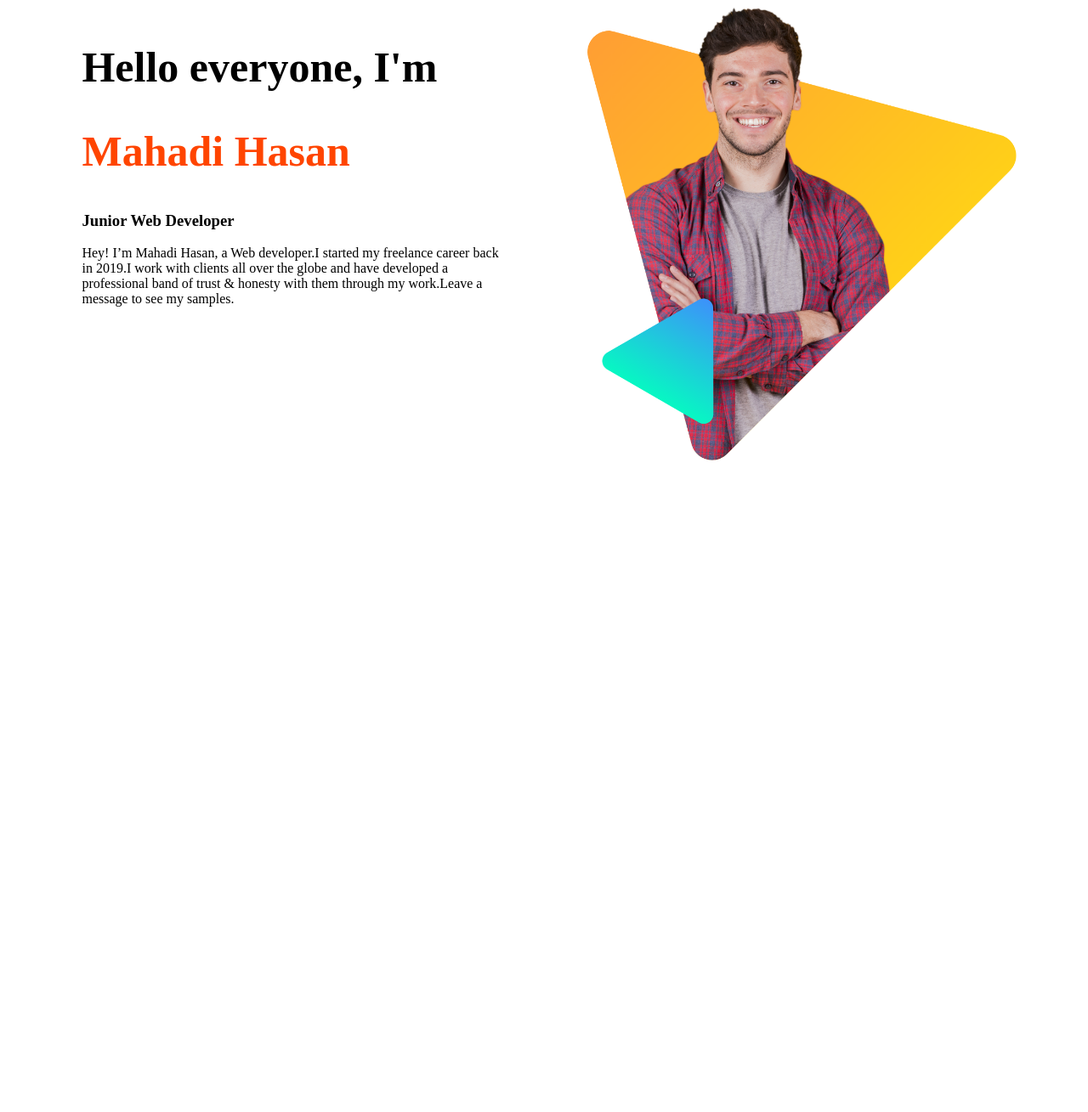
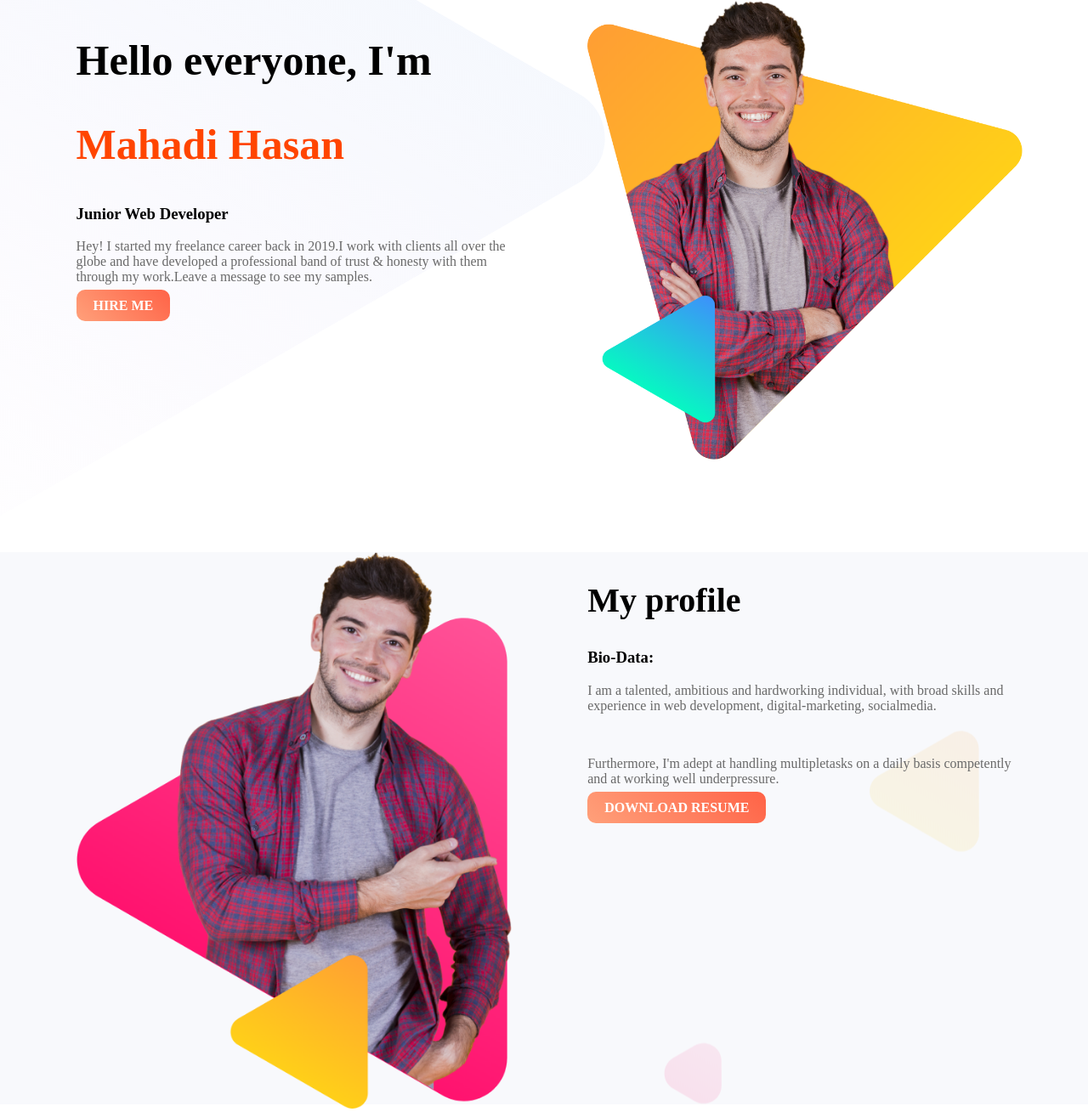
Before and after one commit to mahadihasan1555/new-portfolio1, a plain HTML site: page index.html in a window 1280 px wide. Shown: the whole page at 85% size. Before the commit the page ends 800 px from the top, so only its background shows below. Drawn offline with Linux system fonts and the light colour scheme.

Commit message:
half done

```diff
--- a/index.html
+++ b/index.html
@@ -14,21 +14,49 @@
 
 <body>
 
-    <section>
+    <section class="top-banner">
 
         <div class="half-width">
 
             <h1>Hello everyone, I'm</h1>
             <h1><span class="name-highlight">Mahadi Hasan</span></h1>
             <h3>Junior Web Developer</h3>
-            <p>Hey! I’m Mahadi Hasan, a Web developer.I started my freelance career back in 2019.I work with clients all over the globe and have developed a professional band of trust & honesty with them through my work.Leave a message to see my samples.</p>
+            <p>Hey! I started my freelance career back in 2019.I work with clients all over the globe and have developed a professional band of trust & honesty with them through my work.Leave a message to see my samples.</p>
+
+            <a class="link-button" target="_blank" href="https://www.linkedin.com/in/mahadihasan1555/">HIRE ME</a>
 
         </div>
 
         <div class="half-width">
 
-            <img src="images/peter.png" alt="">
+            <img src="images/peter.png" alt="photo">
+
         </div>
+
+    </section>
+
+    <section class="bio-area">
+
+        <div class="half-width">
+            <img src="images/peter_dream.png" alt="photo">
+
+
+        </div>
+
+        <div class="half-width">
+
+            <h2>My profile</h2>
+            <h3>Bio-Data:</h3>
+            <p>I am a talented, ambitious and hardworking individual, with broad skills and experience in web development, digital-marketing, socialmedia.</p>
+            <br>
+            <p>Furthermore, I'm adept at handling multipletasks on a daily basis competently and at working well underpressure.</p>
+
+            <a class="link-button" target="_blank" href="https://www.linkedin.com/in/mahadihasan1555/">DOWNLOAD RESUME</a>
+
+
+
+        </div>
+
 
     </section>
 
--- a/style.css
+++ b/style.css
@@ -1,8 +1,16 @@
 body{
+    margin: 0px;
     font-family: 'Roboto', ;
 }
 h1{
     font-size: 50px;
+}
+h2{
+    font-size: 40px;
+}
+
+p{
+    color: dimgray;
 }
 .name-highlight{
     color: orangered;
@@ -17,3 +25,25 @@ h1{
 .half-width img{
     width: 100%;
 }
+.top-banner{
+    background-image: url("images/header-bg.png");
+    background-repeat: no-repeat;
+
+}
+section{
+    height: 500px;
+    padding-bottom: 150px;
+}
+.link-button{
+    text-decoration: none;
+    background-image: linear-gradient(45deg,lightsalmon, tomato);
+    padding: 10px 20px;
+    border-radius: 10px;
+    color: white;
+    font-weight: bold;
+}
+.bio-area{
+    background-image: url("images/biography-bg.png");
+    background-repeat: no-repeat;
+    background-position: right;
+}
```
